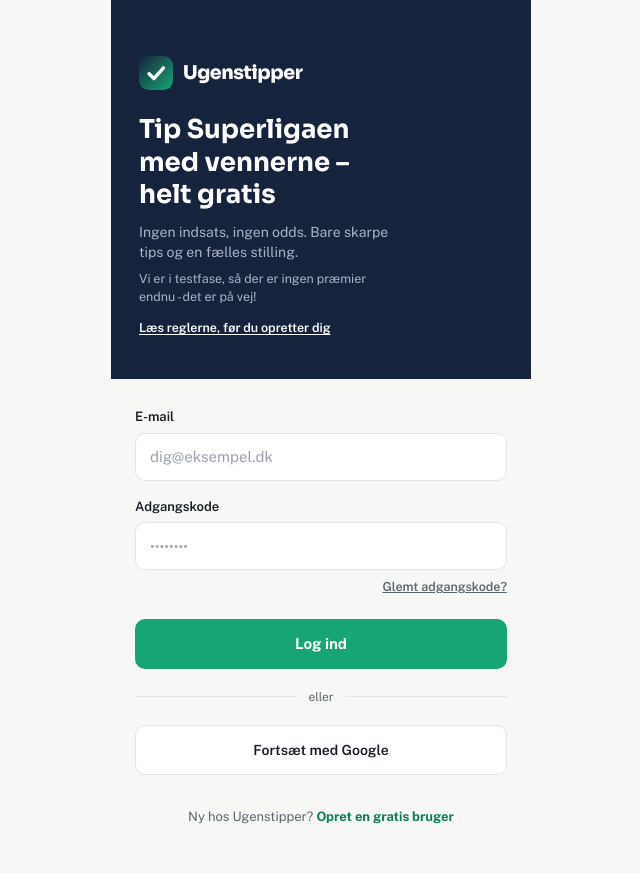
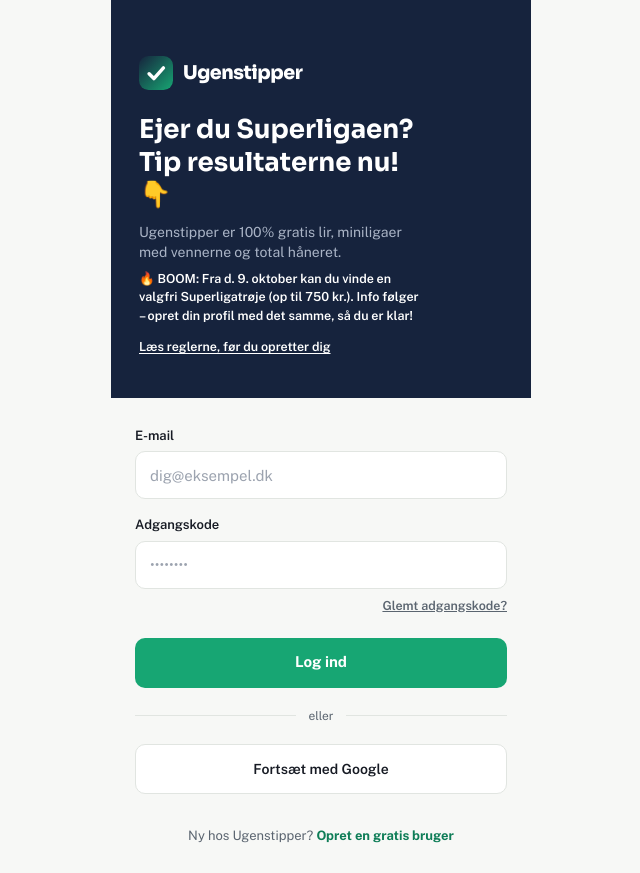
Before and after one commit to HenrikAmar/ugenstipper, a Next.js app: page /login in a window 1280 px wide. Shown: the whole page, without its empty margins (319-959 px from the left). Built offline with nearby package versions, Linux system fonts and the light colour scheme; no server answers.

Commit message:
Nye overskrifter 2

```diff
--- a/src/app/login/page.tsx
+++ b/src/app/login/page.tsx
@@ -100,14 +100,15 @@
     <div className="mx-auto flex min-h-screen max-w-[420px] flex-col bg-bg">
       <div className="relative overflow-hidden bg-navy px-7 pb-10 pt-14">
         <Logo size={34} />
-        <h1 className="mt-6 max-w-[260px] text-[26px] font-bold leading-tight text-white">
-          Tip Superligaen med vennerne – helt gratis
+        <h1 className="mt-6 max-w-[280px] text-[26px] font-bold leading-tight text-white">
+          Ejer du Superligaen? Tip resultaterne nu! 👇
         </h1>
-        <p className="mt-2.5 max-w-[260px] text-sm text-[#AAB4C6]">
-          Ingen indsats, ingen odds. Bare skarpe tips og en fælles stilling.
+        <p className="mt-2.5 max-w-[280px] text-sm text-[#AAB4C6]">
+          Ugenstipper er 100% gratis lir, miniligaer med vennerne og total håneret.
         </p>
-        <p className="mt-2 max-w-[260px] text-[12.5px] text-[#AAB4C6]">
-          Vi er i testfase, så der er ingen præmier endnu - det er på vej!
+        <p className="mt-2 max-w-[280px] text-[12.5px] font-semibold text-white">
+          🔥 BOOM: Fra d. 9. oktober kan du vinde en valgfri Superligatrøje (op til 750 kr.). Info
+          følger – opret din profil med det samme, så du er klar!
         </p>
         <Link
           href="/regler"
```
